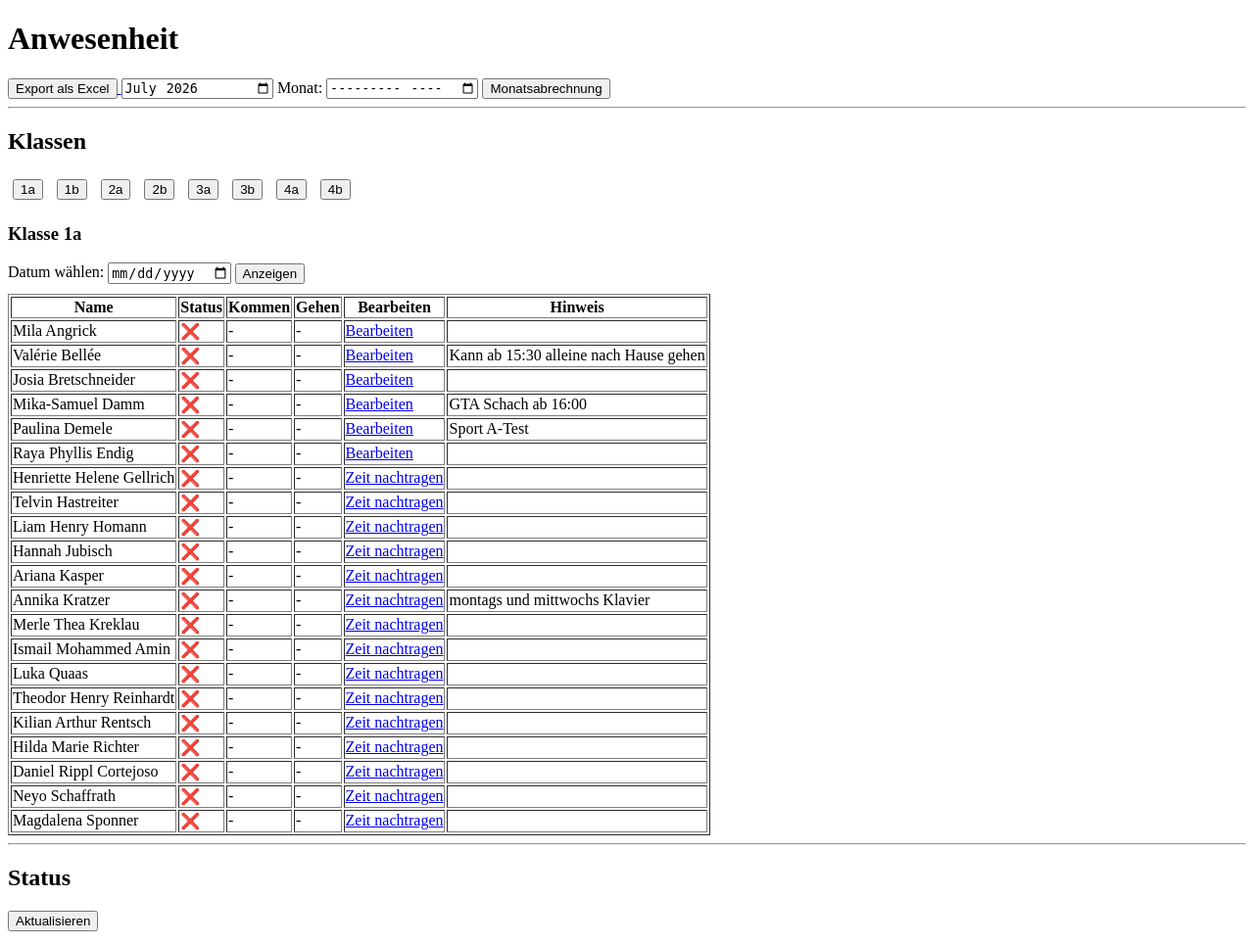
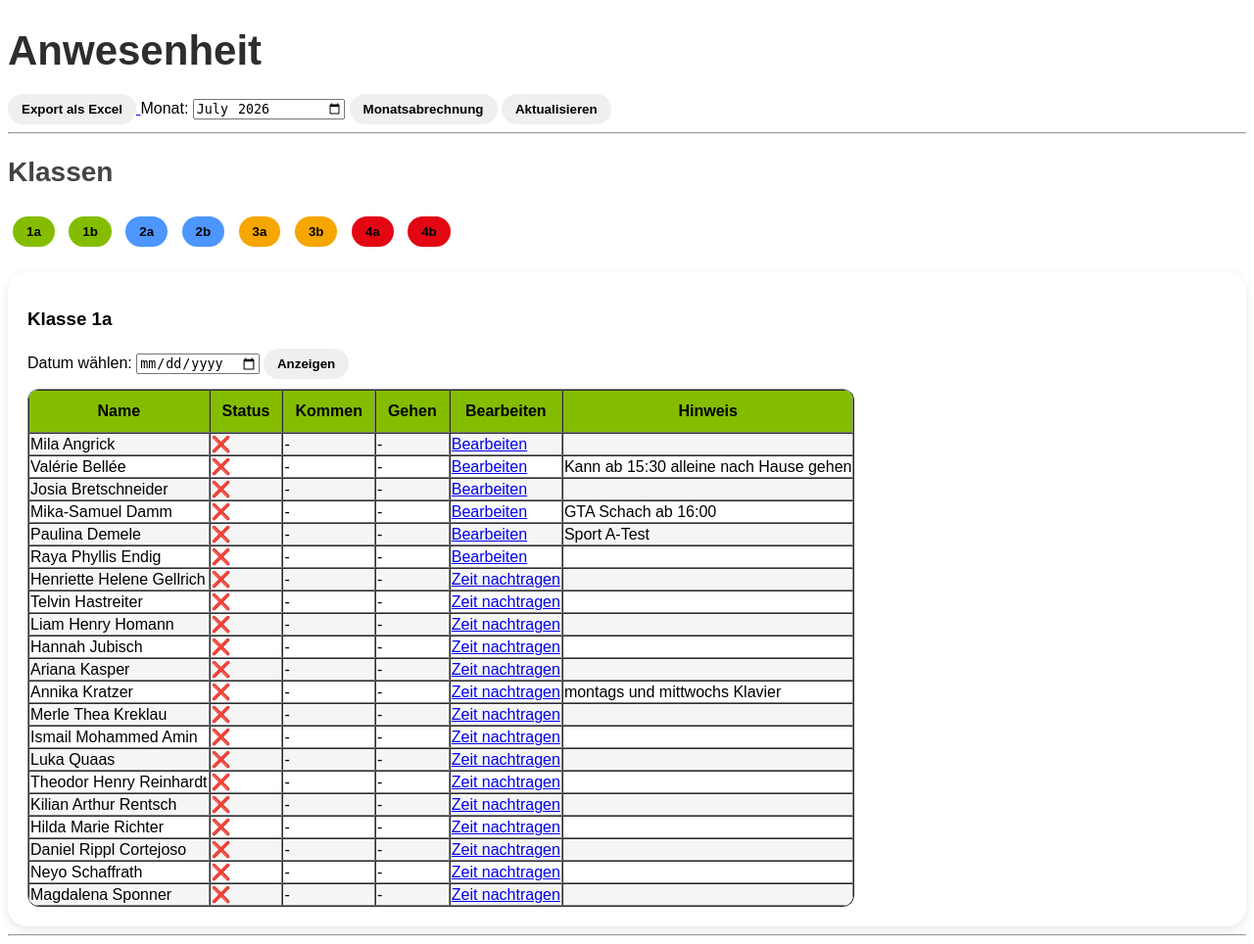
Before and after one commit to AlexNeuwert/anwesenheit-app, a Django app: page / in a window 1280 px wide. Shown: the whole page at 98% size. Run offline with Django 5.2, Linux system fonts and the light colour scheme; data comes from the database, SQL or seed files in the repository; both versions use the stored data as it was after the commit.

Commit message:
Version 1.0

```diff
--- a/attendance/templates/dashboard.html
+++ b/attendance/templates/dashboard.html
@@ -9,6 +9,91 @@
             padding: 5px 10px;
             cursor: pointer;
         }
+
+        h1 {
+            font-size: 42px;
+            font-weight: 700;
+            color: #2d2d2d;
+            margin-bottom: 20px;
+        }
+
+        h2 {
+            font-size: 28px;
+            font-weight: 700;
+            color: #444;
+        }
+
+        table {
+            border-collapse: separate;
+            border-spacing: 0;
+            border-radius: 12px;
+            overflow: hidden;
+        }
+        th {
+            background-color: #84bd00;
+            color: black;
+            padding: 12px;
+            font-weight: bold;
+        }
+        td {
+            background-color: white;
+        }
+        tr:nth-child(even) td {
+            background-color: #f5f5f5;
+        }
+        .note-cell {
+            background-color: #fff8d6;
+        }
+
+        .class-btn {
+            margin: 5px;
+            padding: 8px 14px;
+            border: none;
+            border-radius: 20px;
+            color: black;
+            font-weight: bold;
+            cursor: pointer;
+        }
+
+        .class-1 {
+            background-color: #84bd00;
+        }
+
+        .class-2 {
+            background-color: #4D96FF;
+        }
+
+        .class-3 {
+            background-color: #f7a600;
+        }
+
+        .class-4 {
+            background-color: #e30613;
+        }
+        button {
+            border: none;
+            border-radius: 20px;
+            padding: 8px 14px;
+            cursor: pointer;
+            font-weight: bold;
+            transition: 0.2s;
+        }
+
+        button:hover {
+            transform: translateY(-2px);
+            opacity: 0.9;
+        }
+        body {
+            font-family: 'Nunito', sans-serif;
+        }
+        .class-block {
+            background: white;
+            padding: 20px;
+            border-radius: 20px;
+            box-shadow: 0 3px 10px rgba(0,0,0,0.1);
+            margin-top: 20px;
+        }
+
     </style>
 </head>
 
@@ -21,7 +106,6 @@
     <button>Export als Excel</button>
 </a>
 
-<input type="month" id="monthSelect">
 
 <label>Monat:</label>
 <input type="month" id="monthSelect">
@@ -30,6 +114,11 @@
     Monatsabrechnung
 </button>
 
+<button onclick="location.reload()">
+
+Aktualisieren
+
+</button>
 
 <hr>
 
@@ -41,7 +130,11 @@
 <div id="classButtons">
 
 {% for class_name, class_students in grouped_students.items %}
-    <button onclick="showClass('{{ class_name }}')" style="margin:5px;">
+    <button
+        id="btn-{{ class_name }}"
+        onclick="showClass('{{ class_name }}')"
+        class="class-btn class-{{ class_name|first }}"
+    >
         {{ class_name }}
     </button>
 {% endfor %}
@@ -107,18 +200,15 @@
 
 <hr>
 
-<!-- 🔹 Status -->
-<h2>Status</h2>
-
-<a href="/">
-    <button>Aktualisieren</button>
-</a>
-
 <!-- 🔹 JS -->
 <script>
 let currentClass = null;
 function showClass(className) {
     currentClass = className;
+    document.querySelectorAll(".class-btn")
+        .forEach(btn => btn.classList.remove("active"));
+    document.getElementById("btn-" + className)
+        .classList.add("active");
     let blocks = document.querySelectorAll(".class-block");
 
     blocks.forEach(b => {
@@ -129,7 +219,29 @@ function showClass(className) {
     if (selected) {
         selected.style.display = "block";
     }
+    let ths = document.querySelectorAll("th");
+
+    ths.forEach(th => {
+        th.style.backgroundColor = "";
+    });
+
+    if (className.startsWith("1")) {
+        ths.forEach(th => th.style.backgroundColor = "#84bd00");
+    }
+
+    if (className.startsWith("2")) {
+        ths.forEach(th => th.style.backgroundColor = "#4D96FF");
+    }
+
+    if (className.startsWith("3")) {
+    ths.forEach(th => th.style.backgroundColor = "#f7a600");
+    }
+
+    if (className.startsWith("4")) {
+        ths.forEach(th => th.style.backgroundColor = "#e30613");
+    }
 }
+
 function exportMonth() {
 
     if (!currentClass) {
@@ -152,6 +264,10 @@ window.onload = function() {
     if (first) {
         first.style.display = "block";
         currentClass = first.getAttribute("data-class");
+        document.getElementById(
+
+            "btn-" + currentClass
+        ).classList.add("active");
     }
 
     let today = new Date();
--- a/attendance/views.py
+++ b/attendance/views.py
@@ -326,7 +326,17 @@ def export_excel(request):
             check_out.strftime("%H:%M") if isinstance(check_out, time) else "-",
             cost
         ])
+        response = HttpResponse(
+            content_type='application/vnd.openxmlformats-officedocument.spreadsheetml.sheet'
+        )
 
+        response['Content-Disposition'] = (
+            'attachment; filename="anwesenheit.xlsx"'
+        )
+
+        wb.save(response)
+
+        return response
 def monthly_report(request):
     import csv
     from datetime import date
```
Also changed, not shown: attendance/templates/scan_result.html (+15 -1 lines), db.sqlite3.
